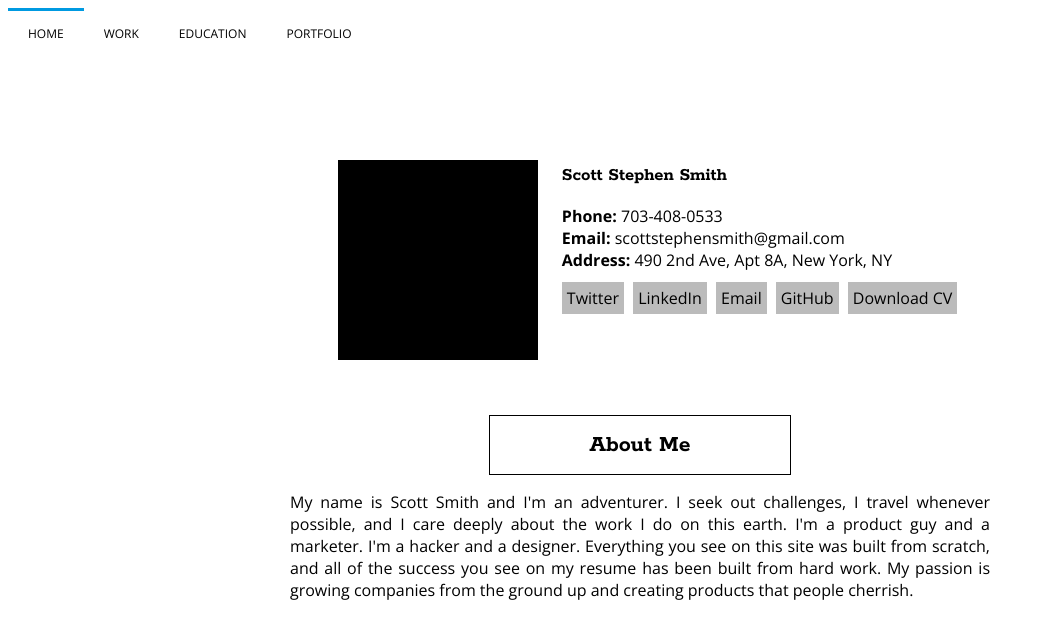
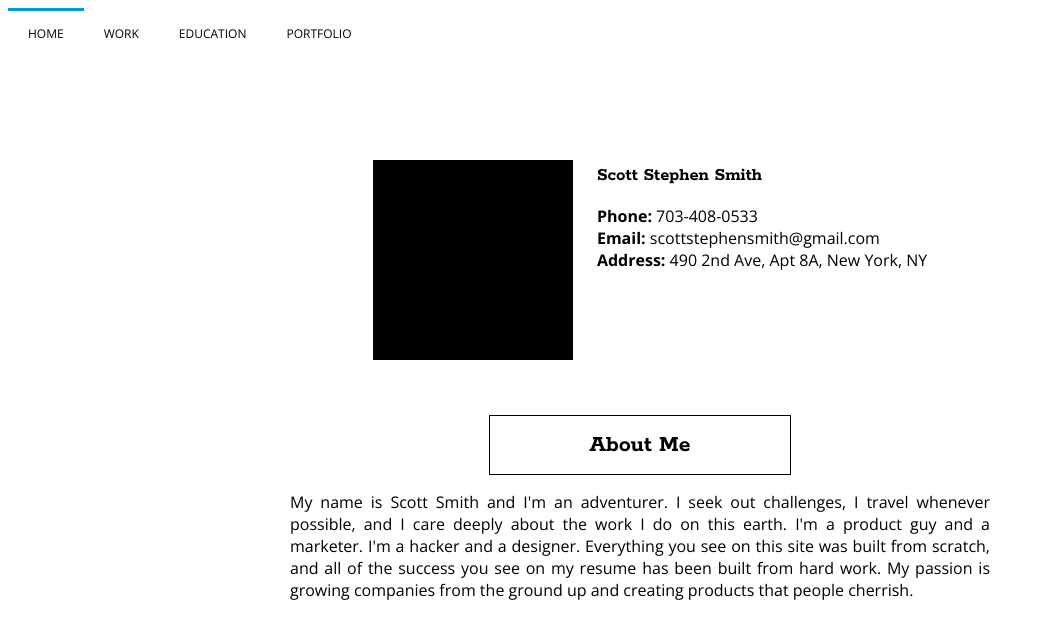
Before and after one commit to scottstephensmith/Personal-Resume, a plain HTML site: page index.html in a window 1280 px wide. Shown: the top 617 px of the page, without its empty margins (0-1045 px from the left). Drawn offline with nearby package versions, Linux system fonts and the light colour scheme.

Commit message:
removing social for now

```diff
--- a/index.html
+++ b/index.html
@@ -54,7 +54,7 @@
                     <li><span>Email:</span> scottstephensmith@gmail.com</li>
                     <li><span>Address:</span> 490 2nd Ave, Apt 8A, New York, NY</li>
                 </ul>
-                <div id="social-bar">
+                <!-- <div id="social-bar">
                     <ul>
                         <li>Twitter</li>
                         <li>LinkedIn</li>
@@ -62,7 +62,7 @@
                         <li>GitHub</li>
                         <li>Download CV</li>
                     </ul>
-                </div>
+                </div> -->
             </div>
 
             <div id="story">
```
